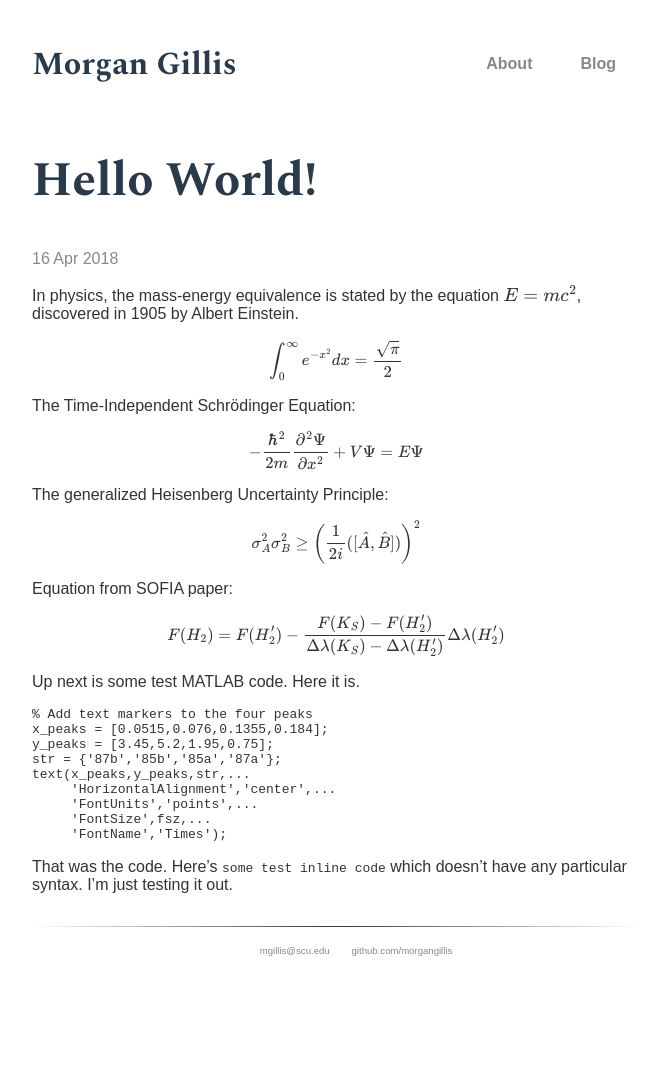
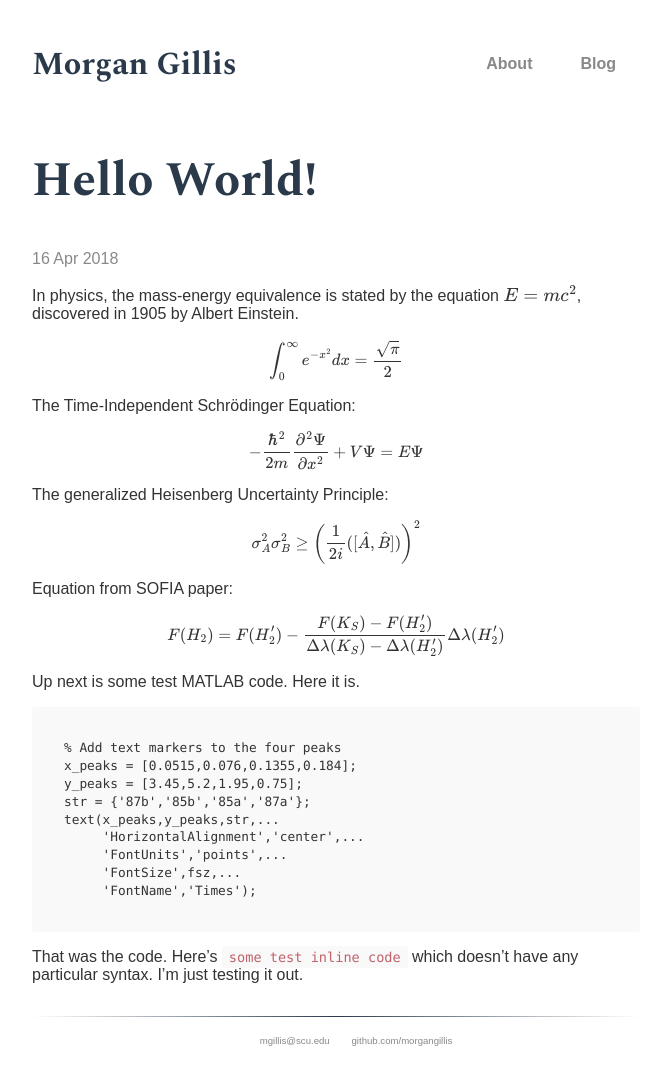
Before and after one commit to morgangillis/morgangillis.github.io, a Jekyll site: the page built from _posts/2018-04-16-hello-world.md, in a window 1280 px wide. Shown: the whole page, without its empty margins (304-962 px from the left). Built offline with Jekyll 4.4.1, drawn with Linux system fonts in a browser that asks for light colours; some web fonts are replaced; formulas are drawn with MathJax 3; before the commit the page ends 997 px from its top, so only the background shows below that.

Commit message:
import code

```diff
--- a/css/main.scss
+++ b/css/main.scss
@@ -8,4 +8,4 @@
 @import "nav";
 @import "footer";
 @import "img";
-//@import "code";
+@import "code";
```
